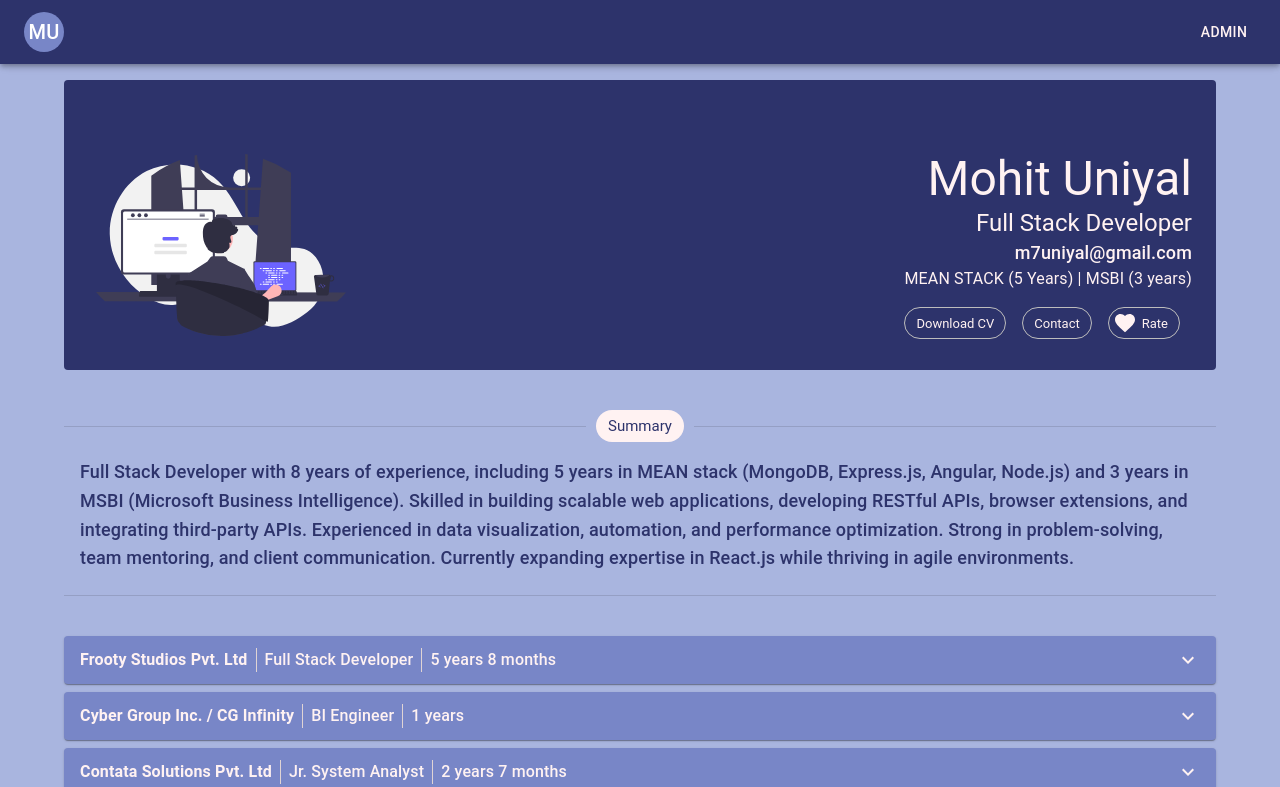
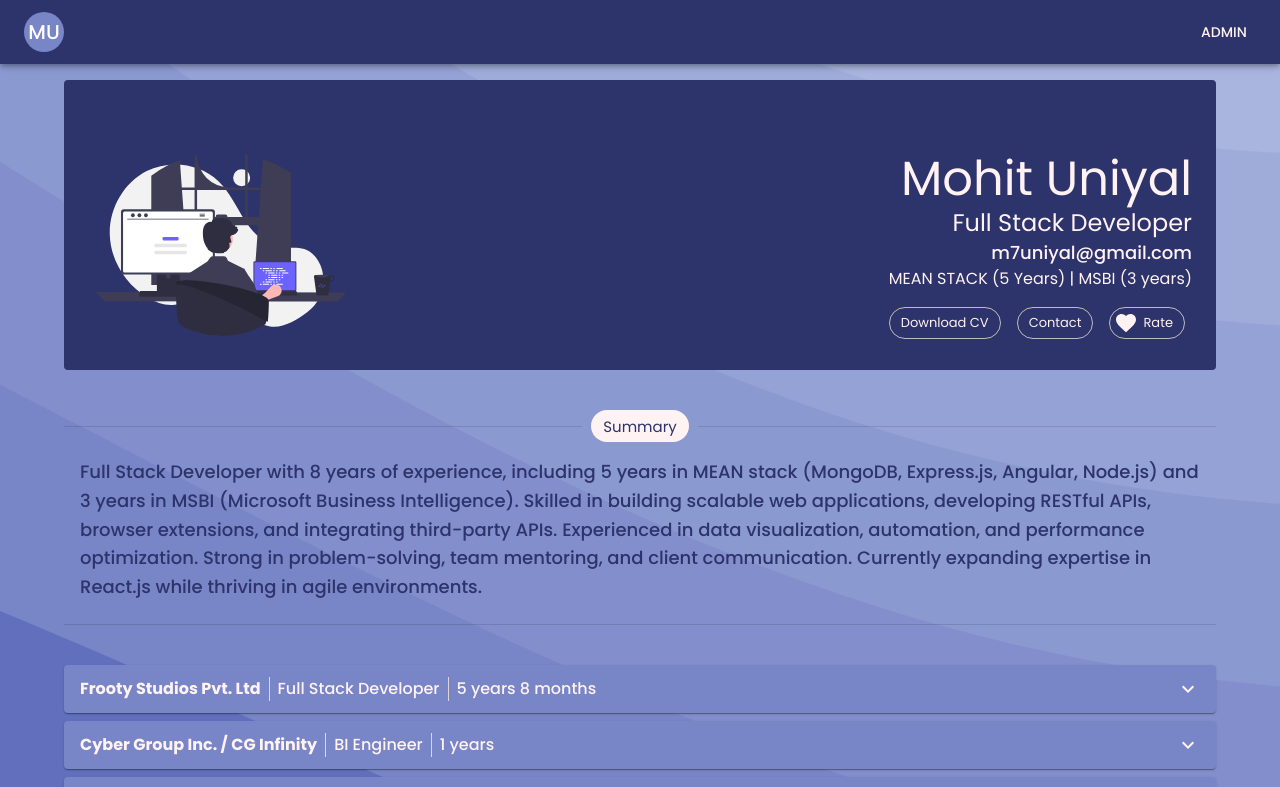
Before and after one commit to Mohit7th/resume, a React (Create React App) app: page / in a window 1280 px wide. Shown: the top 787 px of the page. Built offline with nearby package versions, Linux system fonts and the light colour scheme.

Commit message:
updated UI to look more professional, fonts, background, image

```diff
--- a/public/index.html
+++ b/public/index.html
@@ -3,6 +3,9 @@
   <head>
     <meta charset="utf-8" />
     <link rel="icon" href="%PUBLIC_URL%/favicon.ico" />
+    <link href="https://fonts.googleapis.com/css2?family=Inter:wght@300;400;600;700&display=swap" rel="stylesheet">
+    <link href="https://fonts.googleapis.com/css2?family=Poppins:wght@300;400;500;600;700&display=swap" rel="stylesheet">
+
     <meta name="viewport" content="width=device-width, initial-scale=1" />
     <meta name="theme-color" content="#000000" />
     <meta
--- a/src/components/layout/MainLayout.tsx
+++ b/src/components/layout/MainLayout.tsx
@@ -30,7 +30,7 @@
         setOpenDialog(false);
     };
 
-    function handleAdminLogin(){
+    function handleAdminLogin() {
         setOpenDialog(true);
         // navigate("/admin");
     }
@@ -64,10 +64,7 @@
                                 MU
                             </Avatar>
                         </Typography>
-                        <Button
-                            color="inherit"
-                            onClick={handleAdminLogin}
-                        >
+                        <Button color="inherit" onClick={handleAdminLogin}>
                             Admin
                         </Button>
                         {auth?.isAuthenticated && (
@@ -80,7 +77,17 @@
             )}
 
             {/* Page Content */}
-            <Box sx={{ flexGrow: 1, padding: 2 }}>
+            <Box
+                sx={{
+                    flexGrow: 1,
+                    padding: 2,
+                    backgroundImage: "url('assets/liquid-cheese.svg')",
+                    backgroundSize: "cover",
+                    backgroundPosition: "center",
+                    backgroundRepeat: "no-repeat",
+                    minHeight: "100vh",
+                }}
+            >
                 <Outlet /> {/* 👈 Renders the page content dynamically */}
             </Box>
 
--- a/src/pages/ResumeHome.tsx
+++ b/src/pages/ResumeHome.tsx
@@ -5,22 +5,33 @@
 import Summary from "../components/home/Summary";
 import WorkHistory from "../components/home/WorkHistory";
 import { UserDataProvider } from "../context/UserContext";
+import { ThemeProvider } from "@mui/material/styles";
 
 export default function ResumeHome() {
     const theme = useTheme();
     return (
         <Container fixed>
+            <ThemeProvider theme={theme}>
                 <UserDataProvider>
                     <TitleHeader />
                     <Divider>
                         {" "}
-                    <Chip label="Summary" sx={{backgroundColor: theme.palette.primary.contrastText, color: theme.palette.primary.dark, fontSize: 15}}/>
+                        <Chip
+                            label="Summary"
+                            sx={{
+                                backgroundColor:
+                                    theme.palette.primary.contrastText,
+                                color: theme.palette.primary.dark,
+                                fontSize: 15,
+                            }}
+                        />
                     </Divider>
                     <Summary />
                     <Divider />
                     <WorkHistory />
                     <Skills />
                 </UserDataProvider>
+            </ThemeProvider>
         </Container>
     );
 }
--- a/src/theme/theme.tsx
+++ b/src/theme/theme.tsx
@@ -15,6 +15,9 @@
         },
     },
     typography: {
+        fontFamily: "'Poppins', sans-serif",
+        h1: { fontWeight: 700 },
+        h2: { fontWeight: 600 },
         fontSize: 14, // Default base font size
         h6: {
             fontSize: "1rem", // Default for h6
@@ -26,6 +29,7 @@
             },
         },
         body1: {
+            fontWeight: 400,
             fontSize: "0.875rem",
             "@media (max-width:600px)": {
                 fontSize: "0.75rem",
```
Also changed, not shown: public/assets/liquid-cheese.svg (added), public/assets/subtle-prism.svg (added). Lines whose indentation alone changed are shown as unchanged.
